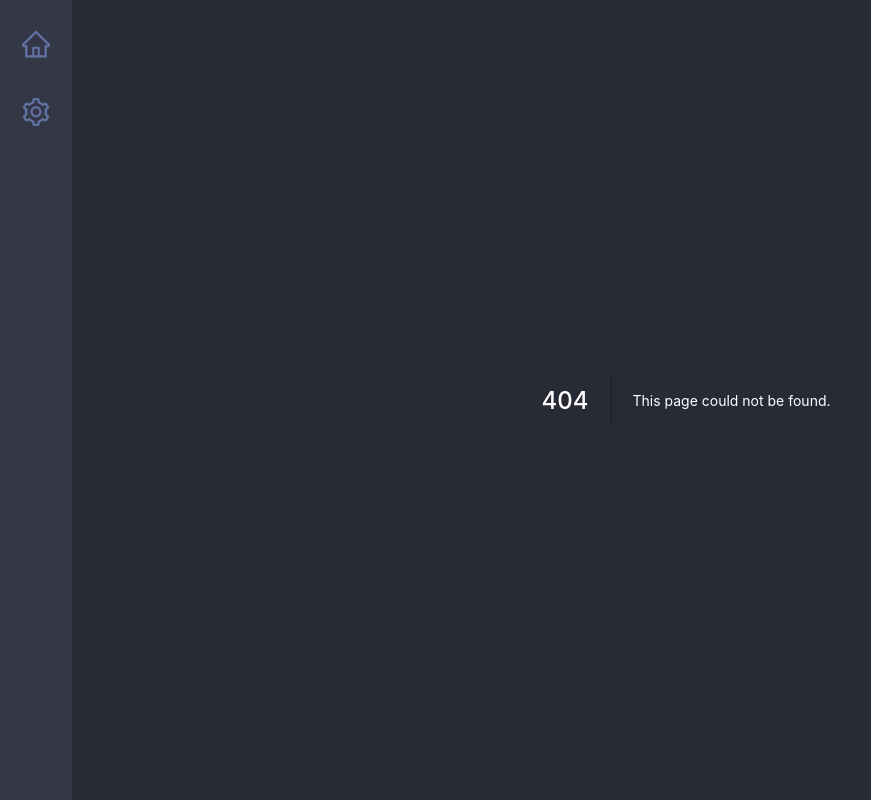
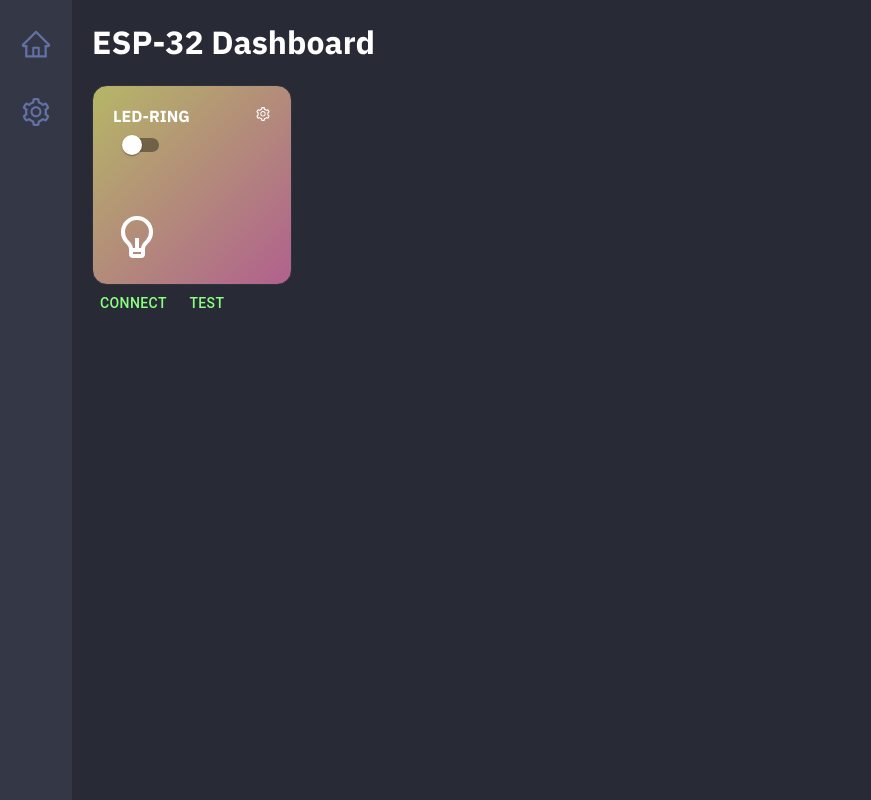
Before and after one commit to PickIT-SoSe22/Dashboard-frontend, a Next.js app: page /home/Home in a window 1280 px wide. Before the commit this address had no page. Shown: the whole page, without its empty margins (0-871 px from the left). Built offline with nearby package versions, Linux system fonts and the light colour scheme.

Commit message:
refactoring

```diff
--- /dev/null
+++ b/hooks/useMqtt.js
@@ -0,0 +1,31 @@
+import { useState, useEffect } from 'react';
+import { mqttConnect, mqttPublish } from "../utils/mqttUtils";
+
+export default function useMqtt() {
+  const [client, setClient] = useState(null);
+
+  useEffect(() => {
+    if (client) {
+      client.on('error', (err) => {
+        console.log('Connection error: ', err)
+        client.end()
+      })
+    }
+  }, [client]);
+
+  function connect () {
+      const connection = mqttConnect();
+      setClient(connection);
+  }
+
+  function publish (topic, msg) {
+      mqttPublish(client, topic, msg);
+  }
+
+  return {
+      client,
+      setClient,
+      mqttConnect: connect,
+      mqttPublish: publish
+  }
+}
--- a/pages/api/hello.js
+++ /dev/null
@@ -1,5 +0,0 @@
-// Next.js API route support: https://nextjs.org/docs/api-routes/introduction
-
-export default function handler(req, res) {
-  res.status(200).json({ name: 'John Doe' })
-}
--- /dev/null
+++ b/pages/home/Home.jsx
@@ -0,0 +1,16 @@
+import { Button } from "@mui/material";
+import useMqtt from '../../hooks/useMqtt';
+import LightDevice from '../../components/LightDevice';
+
+export default function Home() {
+  const {mqttConnect, mqttPublish} = useMqtt();
+
+  return (
+    <div>
+      <h1>ESP-32 Dashboard</h1>
+      <LightDevice />
+      <Button onClick={() => mqttConnect()}>Connect</Button>
+      <Button onClick={() => mqttPublish("111", "hello world!")}>Test</Button>
+    </div>
+  )
+}
--- a/pages/settings.js
+++ b/pages/settings/Settings.jsx
@@ -1,7 +1,7 @@
 import { Button, TextField } from '@mui/material'
 import React from 'react'
 
-export default function settings() {
+export default function Settings() {
     return (
         <div>
             <h1>Einstellungen</h1>
--- /dev/null
+++ b/utils/mqttUtils.js
@@ -0,0 +1,28 @@
+import mqtt from "mqtt";
+
+export function mqttConnect () {
+    const options = {
+        keepalive: 60,
+        clientId: 'pick-it-dashboard',
+        protocolId: 'MQTT',
+        protocolVersion: 4,
+        clean: true,
+        reconnectPeriod: 1000,
+        connectTimeout: 30 * 1000,
+        will: {
+            topic: 'WillMsg',
+            payload: 'Connection Closed abnormally..!',
+            qos: 0,
+            retain: false
+        }
+    }
+    const uri = `ws://mqtt.castrumnubis.com:8083/mqtt`;
+
+    return mqtt.connect(uri, options);
+};
+
+export function mqttPublish (clientRef, topic, msg) {
+    if(clientRef) {
+        return clientRef.publish(topic, msg);
+    }
+};
```
Also changed, not shown: 1 other file (tests, documents, lock files or other folders).
